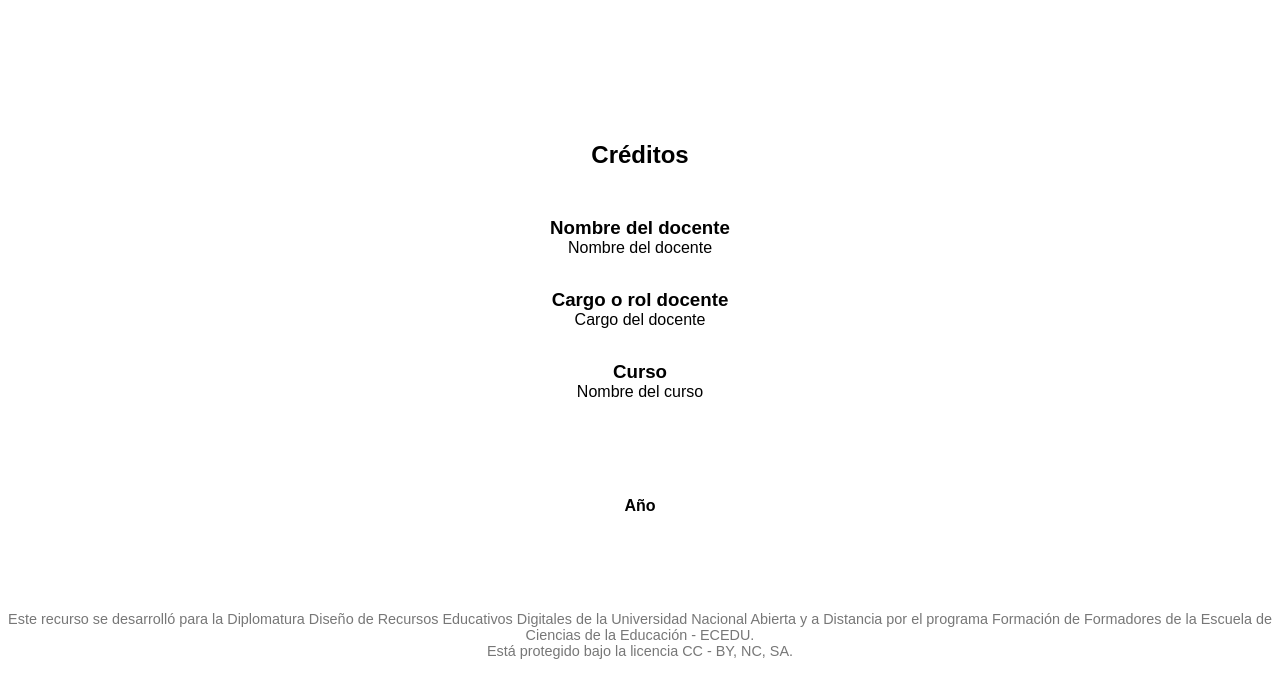
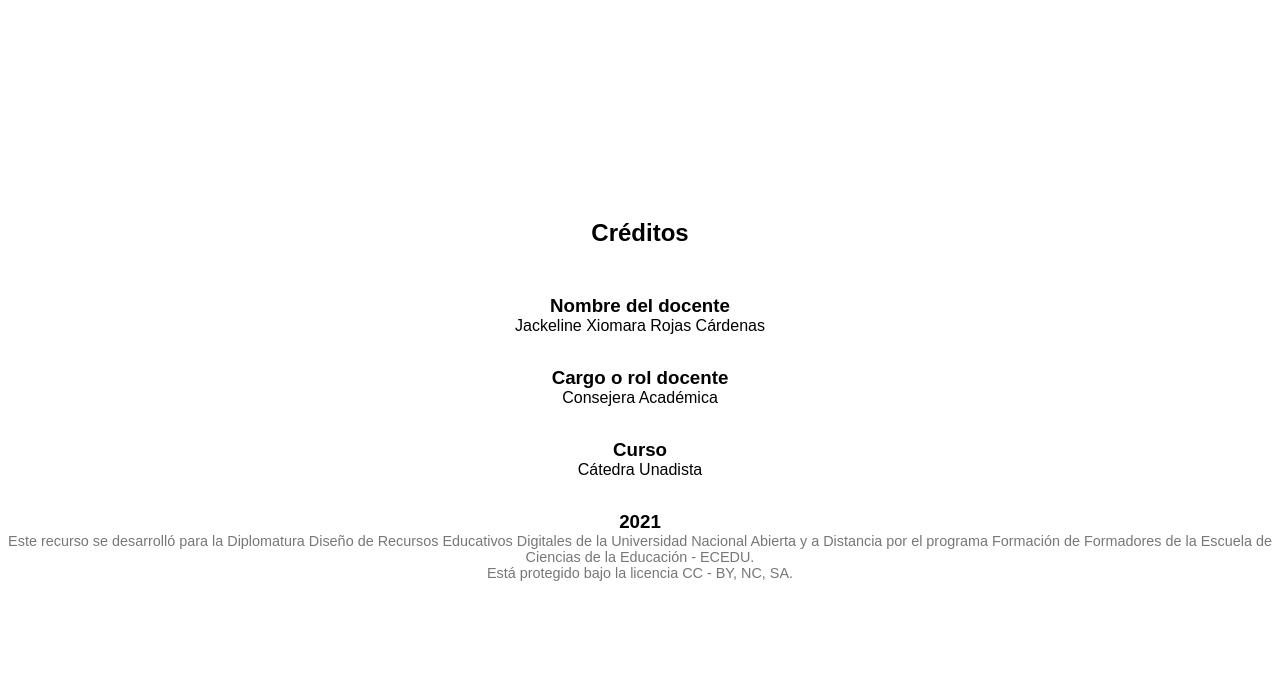
Before and after one commit to IIpapuII/OVA_X, a plain HTML site: page contents/9-Creditos.html in a window 1280 px wide. Drawn offline with Linux system fonts and the light colour scheme.

Commit message:
cambios nuevos

```diff
--- a/contents/9-Creditos.html
+++ b/contents/9-Creditos.html
@@ -14,7 +14,7 @@
 
 	<p>
 		<!-- Reemplace “Nombre del docente” Cargo por su nombre  -->
-		Nombre del docente
+		Jackeline Xiomara Rojas Cárdenas
 	</p>
 
 	<h3>
@@ -24,8 +24,7 @@
 
     <p>
         <!-- Reemplace “Cargo del curso” por el curso a su cargo  -->
-		Cargo del docente
-    </p>
+		Consejera Académica
 
     <h3>
         Curso
@@ -33,12 +32,10 @@
 
      <p>
         <!-- Reemplace “Nombre del curso” por el curso a su cargo  -->
-		Nombre del curso
+		Cátedra Unadista
     </p>
 
-    <h4>Año</h4>
-
-
+    <h3>2021</h3>
 
 <!-- No modificar esta información, está protegida por la licencia CC - BY, NC, SA -->
     <small>Este recurso se desarrolló para la Diplomatura Diseño de Recursos Educativos Digitales de la Universidad Nacional Abierta y a Distancia por el programa Formación de Formadores de la Escuela de Ciencias de la Educación - ECEDU.
```
Also changed, not shown: contents/3-tablaContenidos.html (+1 -2 lines).
